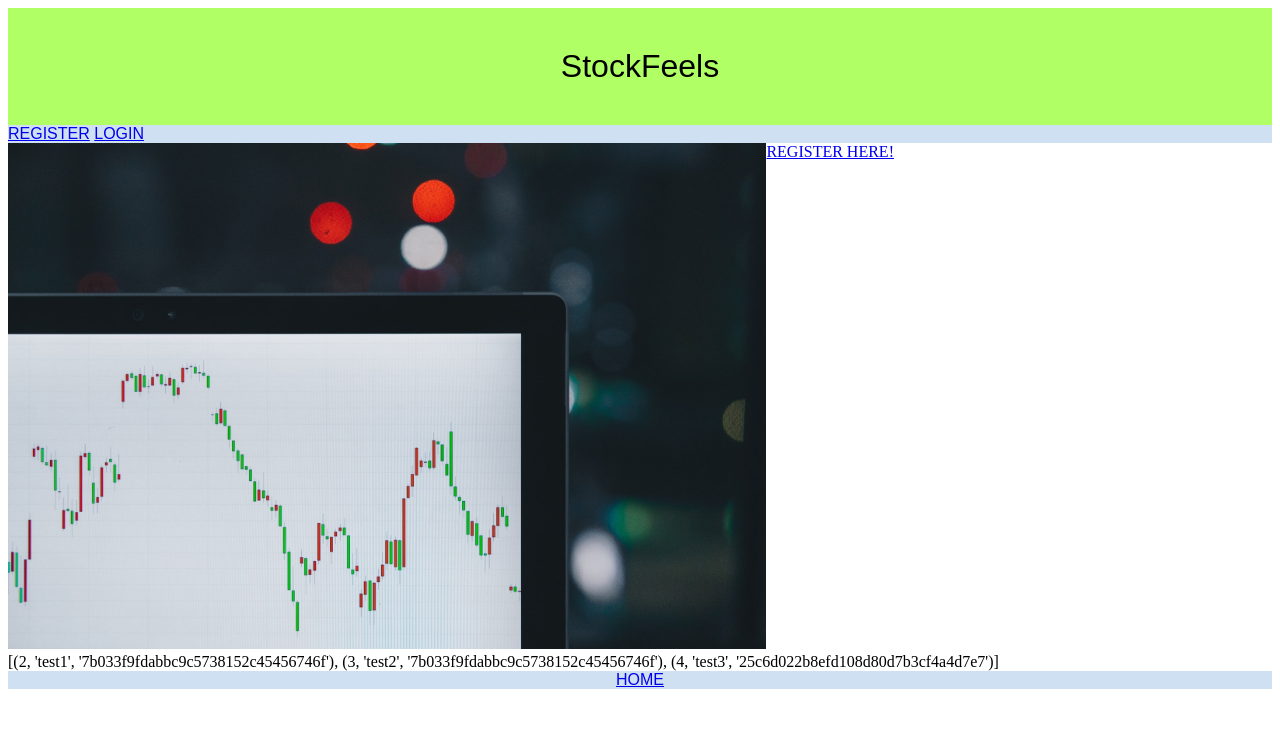
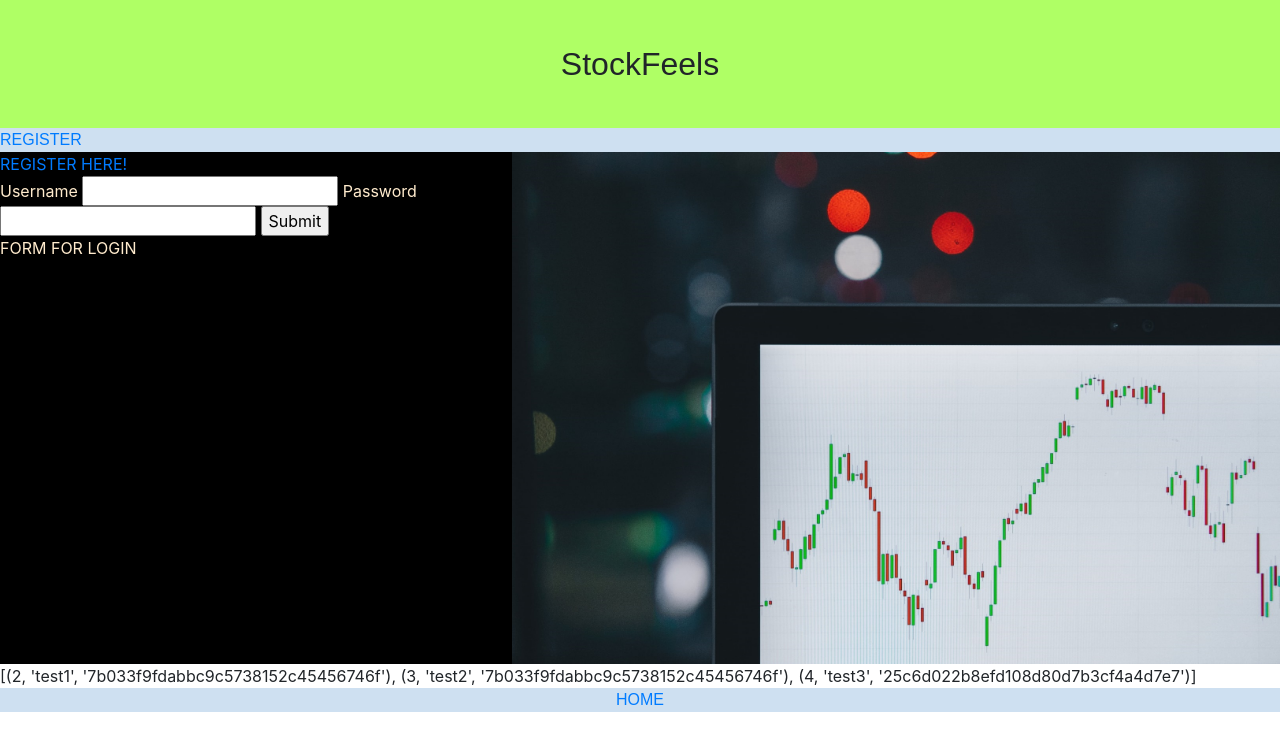
Before and after one commit to lucasdpau/stockfeels, a Flask app: page / in a window 1280 px wide. Shown: the top 751 px of the page. Run offline with Flask 2, Linux system fonts and the light colour scheme; data comes from the database, SQL or seed files in the repository; both versions use the stored data as it was after the commit; some libraries are stand-ins or nearby versions.

Commit message:
put login on front page

```diff
--- a/app.py
+++ b/app.py
@@ -17,7 +17,7 @@ def after_request(response):
     response.headers["Pragma"] = "no-cache"
     return response
 
-#DeBUGGING PAGES
+#TWO PAGES for debugging/testing
 @app.route('/success', methods=['GET'])
 def success():
     return render_template('test.html')
@@ -27,10 +27,28 @@ def fail():
     return render_template('testfail.html')
 
 
-@app.route('/', methods=['GET'])
+
+@app.route('/', methods=['GET', 'POST'])
 def get_index():
-    test_str = functions.test_db_get_regusers()
-    return render_template('index.html', test_str = test_str)
+    if request.method == 'POST':
+        if not request.form.get("username"):
+            return redirect('/fail')
+        elif not request.form.get("password"):
+            return redirect('/fail')
+            #return apology("must provide password", 403)
+
+        submitted_username, submitted_pass = request.form.get("username"), request.form.get("password")
+        if not functions.login(submitted_username, submitted_pass):
+            return redirect('/fail')
+        else:
+            #session["user_id"] = functions.get_user_id(submitted_username) #this may have to be changed to the userid int, instead of username
+            #return redirect('/profile')
+            return redirect('/success')
+
+    elif request.method == 'GET':
+        test_str = functions.test_db_get_regusers()
+        return render_template('index.html', test_str = test_str)
+
 
 
 @app.route('/register', methods=['GET', 'POST'])
@@ -41,31 +59,11 @@ def get_register():
     elif request.method == 'POST':
         submitted_username, submitted_pass = request.form.get("username"), request.form.get("password")
         #register functions returns bool depending on if theres a duplicate username
+        #TODO reject empty username/password
         if functions.register(submitted_username, submitted_pass):
-            return render_template('register.html')
+            return redirect('/')
         else:
-            return redirect('/')
-
-@app.route('/login', methods=['GET', 'POST'])
-def login():
-    #TODO Fix commented out session functionality
-    #session.clear()
-    if request.method == 'GET':
-        return render_template('login.html')
-    else:
-        if not request.form.get("username"):
             return redirect('/fail')
-        elif not request.form.get("password"):
-            return redirect('/fail')
-            #return apology("must provide password", 403)
-
-        submitted_username, submitted_pass = request.form.get("username"), request.form.get("password")
-        if not functions.login(submitted_username, submitted_pass):
-            return redirect('/fail')
-
-        else:
-            #session["user_id"] = functions.get_user_id(submitted_username) #this may have to be changed to the userid int, instead of username
-            return redirect('/success')
 
 
 @app.route('/profile', methods=['GET'])
--- a/functions.py
+++ b/functions.py
@@ -30,7 +30,7 @@ def login_required(function):
     @wraps(function)
     def decorated_func(*args, **kwargs):
         if session.get("user_id") is None:
-            return redirect("/login")
+            return redirect("/")
         return function(*args, **kwargs)
     return decorated_func
 
@@ -50,10 +50,7 @@ def register(username, password):
     return True
 
 def login(username, password):
-    #hash password
-    #goto regusers table and
-    #see if username matches hash
-    #if so return True
+    #hash password, goto regusers table and see if username matches hash. if so return True
     hashed_pass = password_hash(password)
     connect = sqlite3.connect(DATABASE)
     db = connect.cursor()
@@ -95,6 +92,6 @@ def enter_transaction():
     connect = sqlite3.connect(DATABASE)
     db = connect.cursor()
     #WARNING PLEASE SANITIZE INPUT
-    db.execute("INSERT INTO transactions () VALUES (\"\")")
+    db.execute("INSERT INTO transactions (userid, datetime, stock_name, buy/sell, price, quantity) VALUES (\"\")")
     db.close()
     connect.commit()
--- a/static/styles.css
+++ b/static/styles.css
@@ -24,11 +24,13 @@ footer {
 }
 
 .left{
-    flex: 60%;
+    flex: 40%;
+    background-color: black;
+    color: blanchedalmond;
 }
 
 .right{
-    flex: 40%;
+    flex: 60%;
 }
 
 .frontimg{
--- a/templates/index.html
+++ b/templates/index.html
@@ -2,10 +2,17 @@
 {% block main %}
     <div class="split">
         <div class="left">
-            <img src="/static/stockfeels.jpg" class="frontimg">
+            <a href="register"> REGISTER HERE!</a>
+            <form method="POST">
+                    Username <input type="text" name="username">
+                    Password <input type="password" name="password">
+                    <input type="submit">
+                </form>
+                FORM FOR LOGIN
+
         </div>
         <div class="right">
-            <a href="register"> REGISTER HERE!</a>
+            <img src="/static/stockfeels.jpg" class="frontimg">
         </div>
     </div>
     <div>
--- a/templates/layout_template.html
+++ b/templates/layout_template.html
@@ -1,8 +1,11 @@
 <!DOCTYPE html>
 <html lang="en">
     <head>
+        <meta charset="utf-8">
         <meta name="viewport" content="width=device-width, initial-scale=1.0">
         <link href="/static/styles.css" rel="stylesheet">
+        <link href="https://maxcdn.bootstrapcdn.com/bootstrap/4.1.3/css/bootstrap.min.css" rel="stylesheet">
+        <script src="https://maxcdn.bootstrapcdn.com/bootstrap/4.1.3/js/bootstrap.min.js"></script>
         <title>StockFeels</title>
     </head>
     <body>
@@ -13,7 +16,7 @@
         </header>
         <nav>
             <div class="topnavbar">
-                <a href="register">REGISTER</a> <a href="login">LOGIN</a>
+                <a href="register">REGISTER</a>
             </div>
         </nav>
         {% block main %}{% endblock %}
--- a/templates/register.html
+++ b/templates/register.html
@@ -1,7 +1,7 @@
 {% extends "layout_template.html" %}
 {% block main %}
     <div>
-        <form>
+        <form method="POST">
             Username <input type="text" name="username">
             Password <input type="password" name="password">
             <input type="submit">
```
Also changed, not shown: database.db, static/stockfeels.jpg, 1 other file.
